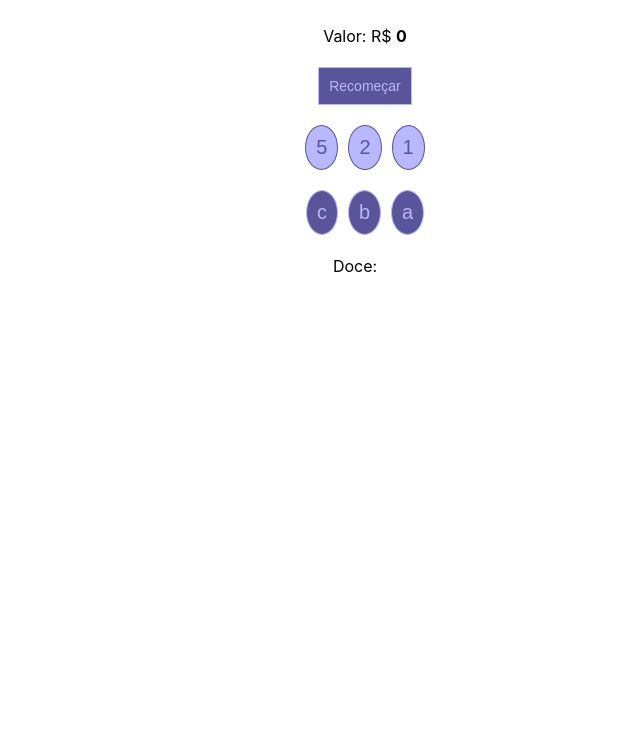
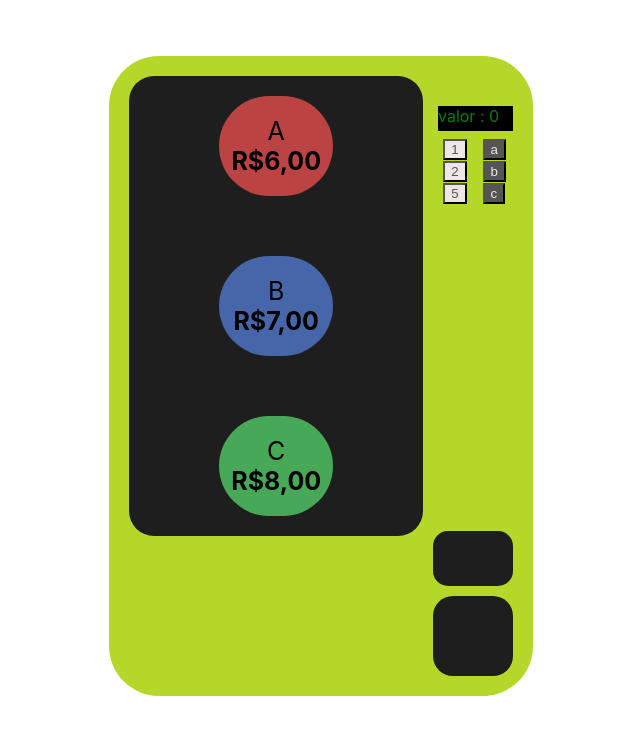
Before and after one commit to brgarcias/AFD, a React (Create React App) app: page / in a window 1280 px wide. Shown: the top 734 px of the page, without its empty margins (275-915 px from the left). Built offline with nearby package versions, Linux system fonts and the light colour scheme.

Commit message:
Adicionando estilos

```diff
--- a/src/App.js
+++ b/src/App.js
@@ -4,7 +4,7 @@ import {Machine} from './ma/Machine.js'
 
 function App() {
 
-return <Machine/>;
+return <Machine />;
 }
 
 export default App;
--- a/src/ma/Machine.js
+++ b/src/ma/Machine.js
@@ -4,62 +4,34 @@ import AFN from "./AFN";
 export function Machine(props) {
   let [afd, setAfd] = useState(new AFN());
   let [valor, setValor] = useState(0);
-  let [troco, setTroco] = useState(false);
   let [a, setA] = useState(false);
   let [b, setB] = useState(false);
   let [c, setC] = useState(false);
   let [doce, setDoce] = useState("");
   let [p, setP] = useState("");
   let [est, setEst] = useState(0);
-  //const input = "11528";
+  let [troco, setTroco] = useState();
 
-  /*for(let i = 0; i < input.length; i++){
-    //System.out.println(afn.consumir(input.charAt(i)));
-    afd.consumir(input.charAt(i));
-}*/
-  const styleOn = {
-    borderRadius: "50%",
-    background: "#B8B8FE",
-    color: "#5A559A",
-    padding: "10px",
-    margin: "5px",
-    border: "1px solid",
-    fontSize: "20px",
-  };
-  const styleOff = {
-    borderRadius: "50%",
-    background: "#5A559A",
-    color: "#B8B8FE",
-    padding: "10px",
-    margin: "5px",
-    border: "1px solid",
-    fontSize: "20px",
-  };
+  const styleOn = { background: "#ede6e6", color: "#575454" };
+  const styleOff = { background: "#575454", color: "#ede6e6" };
 
-  const styleButton = {
-    background: "#5A559A",
-    color: "#B8B8FE",
-    padding: "10px",
-    margin: "5px",
-    border: "1px solid",
-    fontSize: "14px",
-  };
-
-  const restart = () => {
-    setAfd(new AFN());
-    setValor(0);
-    setTroco(false);
+  const restart = (newValue) => {
+    let newAfd = new AFN();
     setDoce("");
     setP("");
     setEst(0);
+    setTroco("");
     setA(false);
     setB(false);
     setC(false);
+    newAfd.consumir(newValue);
+    setValor(newAfd.getTroco());
+    setAfd(newAfd);
   };
 
   const handleC5 = () => {
     if (afd.consumir("5") < 0) {
-      restart();
+      restart("5");
       return;
     }
     if (afd.getTroco() > 5) {
@@ -76,7 +48,7 @@ export function Machine(props) {
 
   const handleC2 = () => {
     if (afd.consumir("2") < 0) {
-      restart();
+      restart("2");
       return;
     }
     if (afd.getTroco() > 5) {
@@ -93,7 +65,7 @@ export function Machine(props) {
 
   const handleC1 = () => {
     if (afd.consumir("1") < 0) {
-      restart();
+      restart("1");
       return;
     }
     if (afd.getTroco() > 5) {
@@ -110,8 +82,58 @@ export function Machine(props) {
 
   const handleCA = () => {
     afd.consumir("a");
-    setDoce("A");
-    setTroco(afd.getTroco() - 6);
+
+    setDoce(
+      <div
+        onClick={() => {
+          setDoce("");
+        }}
+        style={{
+          width: "50px",
+          height: "50px",
+          background: "#bb4343",
+          position: "absolute",
+          bottom: "12%",
+          borderRadius: "50px",
+          right: "30%",
+        }}
+      >
+        <p
+          style={{
+            textAlign: "center",
+            fontSize: "20px",
+            marginTop: "10px",
+          }}
+        >
+          A
+        </p>
+      </div>
+    );
+
+    setTroco(
+      <div>
+        <p style={{ floating: "left", height: "10px" }}>Troco</p>
+        <div
+          onClick={() => {
+            setTroco("");
+          }}
+          style={{
+            background: "#47a958",
+            width: "50px",
+            height: "20px",
+            marginLeft: "auto",
+            marginRight: "auto",
+            borderRadius: "50px",
+            bottom: "12%",
+            right: "30%",
+          }}
+        >
+          <p style={{ textAlign: "center" }}>R${afd.getTroco() - 6}</p>
+        </div>
+      </div>
+    );
+
+    setValor(0);
     setP(afd.getPalavra());
     setEst(afd.getEstado());
     setA(false);
@@ -125,8 +147,57 @@ export function Machine(props) {
 
   const handleCB = () => {
     afd.consumir("b");
-    setDoce("B");
-    setTroco(afd.getTroco() - 7);
+    setDoce(
+      <div
+        onClick={() => {
+          setDoce("");
+        }}
+        style={{
+          width: "50px",
+          height: "50px",
+          background: "#4765A9",
+          position: "absolute",
+          borderRadius: "50px",
+          bottom: "12%",
+          right: "30%",
+        }}
+      >
+        <p
+          style={{
+            textAlign: "center",
+            fontSize: "20px",
+            marginTop: "10px",
+          }}
+        >
+          B
+        </p>
+      </div>
+    );
+
+    setTroco(
+      <div>
+        <p style={{ floating: "left", height: "10px" }}>Troco</p>
+        <div
+          onClick={() => {
+            setTroco("");
+          }}
+          style={{
+            background: "#47a958",
+            width: "50px",
+            height: "20px",
+            marginLeft: "auto",
+            marginRight: "auto",
+            borderRadius: "50px",
+            bottom: "12%",
+            right: "30%",
+          }}
+        >
+          <p style={{ textAlign: "center" }}>R${afd.getTroco() - 7}</p>
+        </div>
+      </div>
+    );
+
+    setValor(0);
     setP(afd.getPalavra());
     setEst(afd.getEstado());
     setA(false);
@@ -140,8 +211,57 @@ export function Machine(props) {
 
   const handleCC = () => {
     afd.consumir("c");
-    setDoce("C");
-    setTroco(afd.getTroco() - 8);
+
+    setDoce(
+      <div
+        onClick={() => {
+          setDoce("");
+        }}
+        style={{
+          width: "50px",
+          height: "50px",
+          background: "#47A958",
+          position: "absolute",
+          borderRadius: "50px",
+          bottom: "12%",
+          right: "30%",
+        }}
+      >
+        <p
+          style={{
+            textAlign: "center",
+            fontSize: "20px",
+            marginTop: "10px",
+          }}
+        >
+          C
+        </p>
+      </div>
+    );
+
+    setTroco(
+      <div>
+        <p style={{ floating: "left", height: "10px" }}>Troco</p>
+        <div
+          onClick={() => {
+            setTroco("");
+          }}
+          style={{
+            background: "#47a958",
+            width: "50px",
+            height: "20px",
+            marginLeft: "auto",
+            marginRight: "auto",
+            borderRadius: "50px",
+            bottom: "12%",
+            right: "30%",
+          }}
+        >
+          <p style={{ textAlign: "center" }}>R${afd.getTroco() - 8}</p>
+        </div>
+      </div>
+    );
+    setValor(0);
     setP(afd.getPalavra());
     setEst(afd.getEstado());
     setA(false);
@@ -154,30 +274,192 @@ export function Machine(props) {
   };
 
   return (
+    <div>
       <div
         style={{
-        padding: "10px",
+          position: "absolute",
+          top: "7%",
+          left: "30%",
+          background: "#b4d72a",
+          borderRadius: "50px",
+          width: "30%",
+          height: "75%",
+          padding: "20px",
+        }}
+      >
+        <div>
+          <div
+            style={{
+              width: "80%",
+              height: 462,
+
+              float: "left",
+            }}
+          ></div>
+
+          <div>
+            <div
+              style={{
+                position: "absolute",
+                float: "left",
+                width: "60%",
+                height: "420px",
+                background: "#1e1e1e",
+                padding: "20px",
+                borderRadius: "25px",
+                display: "flex",
+                flexDirection: "column",
+                justifyContent: "space-between",
+              }}
+            >
+              <div>
+                <div
+                  style={{
+                    width: "45%",
+                    height: "100px",
+                    background: "#bb4343",
+                    borderRadius: "50px",
+                    marginLeft: "auto",
+                    marginRight: "auto",
                     display: "flex",
                     flexDirection: "column",
                     justifyContent: "center",
                     alignItems: "center",
                   }}
                 >
-      <p style={{ fontSize: "16px" }}>
-        Valor: R$ <span style={{ fontWeight: "700" }}>{valor}</span>
+                  <p
+                    style={{ textAlign: "center", margin: 0, fontSize: "25px" }}
+                  >
+                    A
                   </p>
-      <button onClick={restart} style={styleButton}>
-        Recomeçar
+                  <p
+                    style={{
+                      textAlign: "center",
+                      margin: 0,
+                      fontSize: "25px",
+                      fontWeight: 700,
+                    }}
+                  >
+                    R$6,00
+                  </p>
+                </div>
+              </div>
+
+              <div>
+                <div
+                  style={{
+                    width: "45%",
+                    height: "100px",
+                    background: "rgb(71 101 169)",
+                    marginLeft: "auto",
+                    marginRight: "auto",
+                    display: "flex",
+                    flexDirection: "column",
+                    justifyContent: "center",
+                    alignItems: "center",
+                    borderRadius: "50px",
+                  }}
+                >
+                  <p
+                    style={{ textAlign: "center", margin: 0, fontSize: "25px" }}
+                  >
+                    B
+                  </p>
+                  <p
+                    style={{
+                      textAlign: "center",
+                      margin: 0,
+                      fontSize: "25px",
+                      fontWeight: 700,
+                    }}
+                  >
+                    R$7,00
+                  </p>
+                </div>
+              </div>
+
+              <div>
+                <div
+                  style={{
+                    width: "45%",
+                    height: "100px",
+                    background: "#47a958",
+                    marginLeft: "auto",
+                    marginRight: "auto",
+                    display: "flex",
+                    flexDirection: "column",
+                    justifyContent: "center",
+                    alignItems: "center",
+                    borderRadius: "50px",
+                  }}
+                >
+                  <p
+                    style={{ textAlign: "center", margin: 0, fontSize: "25px" }}
+                  >
+                    C
+                  </p>
+                  <p
+                    style={{
+                      textAlign: "center",
+                      margin: 0,
+                      fontSize: "25px",
+                      fontWeight: 700,
+                    }}
+                  >
+                    R$8,00
+                  </p>
+                </div>
+              </div>
+            </div>
+
+            <div>
+              <div style={{ height: "30px" }}></div>
+
+              <div
+                style={{
+                  float: "right",
+                  color: "green",
+                  width: "75px",
+                  height: "25px",
+                  background: "black",
+                }}
+              >
+                valor : {valor}
+              </div>
+
+              <div style={{ float: "left", padding: "7px" }}>
+                <div>
+                  <button onClick={handleC1} style={styleOn}>
+                    1
                   </button>
-      <div style={{ padding: "10px" }}>
+                </div>
+                <div>
+                  <button onClick={handleC2} style={styleOn}>
+                    2
+                  </button>
+                </div>
+                <div>
                   <button onClick={handleC5} style={styleOn}>
                     5
                   </button>
-        <button onClick={handleC2} style={styleOn}>
-          2
+                </div>
+              </div>
+
+              <div style={{ float: "right", padding: "7px" }}>
+                <div>
+                  <button
+                    onClick={a ? handleCA : () => {}}
+                    style={a ? styleOn : styleOff}
+                  >
+                    a
                   </button>
-        <button onClick={handleC1} style={styleOn}>
-          1
+                </div>
+                <div>
+                  <button
+                    onClick={b ? handleCB : () => {}}
+                    style={b ? styleOn : styleOff}
+                  >
+                    b
                   </button>
                 </div>
                 <div>
@@ -187,41 +469,50 @@ export function Machine(props) {
                   >
                     c
                   </button>
-        <button
-          onClick={b ? handleCB : () => {}}
-          style={b ? styleOn : styleOff}
+                </div>
+              </div>
+            </div>
+
+            <div
+              style={{
+                position: "absolute",
+                bottom: 0,
+                right: 0,
+                padding: "20px",
+              }}
             >
-          b
-        </button>
-        <button
-          onClick={a ? handleCA : () => {}}
-          style={a ? styleOn : styleOff}
+              <div
+                style={{
+                  background: "#1e1e1e",
+                  width: "80px",
+                  height: "55px",
+                  color: "white",
+                  textAlign: "center",
+                  borderRadius: "15px",
+                }}
               >
-          a
-        </button>
+                {troco}
               </div>
-      <div style={{ display: "flex", flexDirection: "row" }}>
-        <p style={{ paddingRight: "20px", fontSize: "16px" }}>
-          Doce:{" "}
-          <span style={{ fontWeight: "700", fontSize: "12px" }}>{doce}</span>
-        </p>
-        {/* <p style={{ paddingRight: "20px", fontSize: "16px" }}>
-          Palavra:{" "}
-          <span style={{ fontWeight: "700", fontSize: "12px" }}>{p}</span>
-        </p>
-        <p style={{ fontSize: "16px" }}>
-          Estado:{" "}
-          <span style={{ fontWeight: "700", fontSize: "12px" }}>{est}</span>
-        </p> */}
-        {troco && (
-          <p style={{ fontSize: "16px" }}>
-            Troco:{" "}
-            <span style={{ fontWeight: "700", fontSize: "12px" }}>{troco}</span>
+              <div style={{ height: "10px" }}></div>
+              <div style={{
+                  background: "#1e1e1e",
+                  width: "80px",
+                  height: "80px",
+                  color: "white",
+                  textAlign: "center",
+                  borderRadius: "20px",
+                }}>
+                {doce && (
+                <p>
+                  Doce
                 </p>
                 )}
+                {doce}
+                </div>
+            </div>
+          </div>
+        </div>
       </div>
     </div>
   );
 }
-
-export default Machine;
```
Also changed, not shown: src/ma/candyMachine.js (added, +10 -0 lines), src/ma/AFN.mjs (indentation only), src/ma/img/candy.jpg (added). Lines whose indentation alone changed are shown as unchanged.
